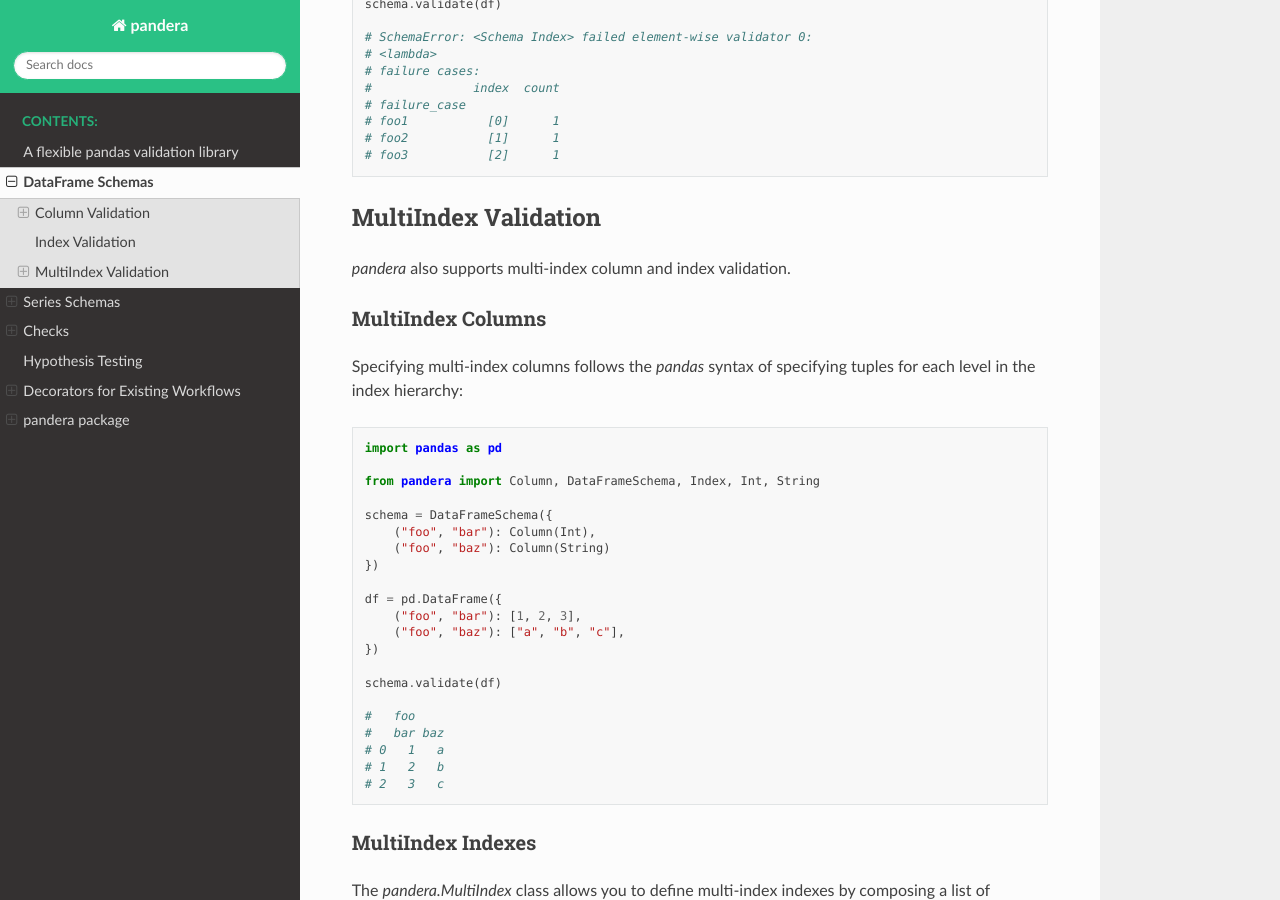
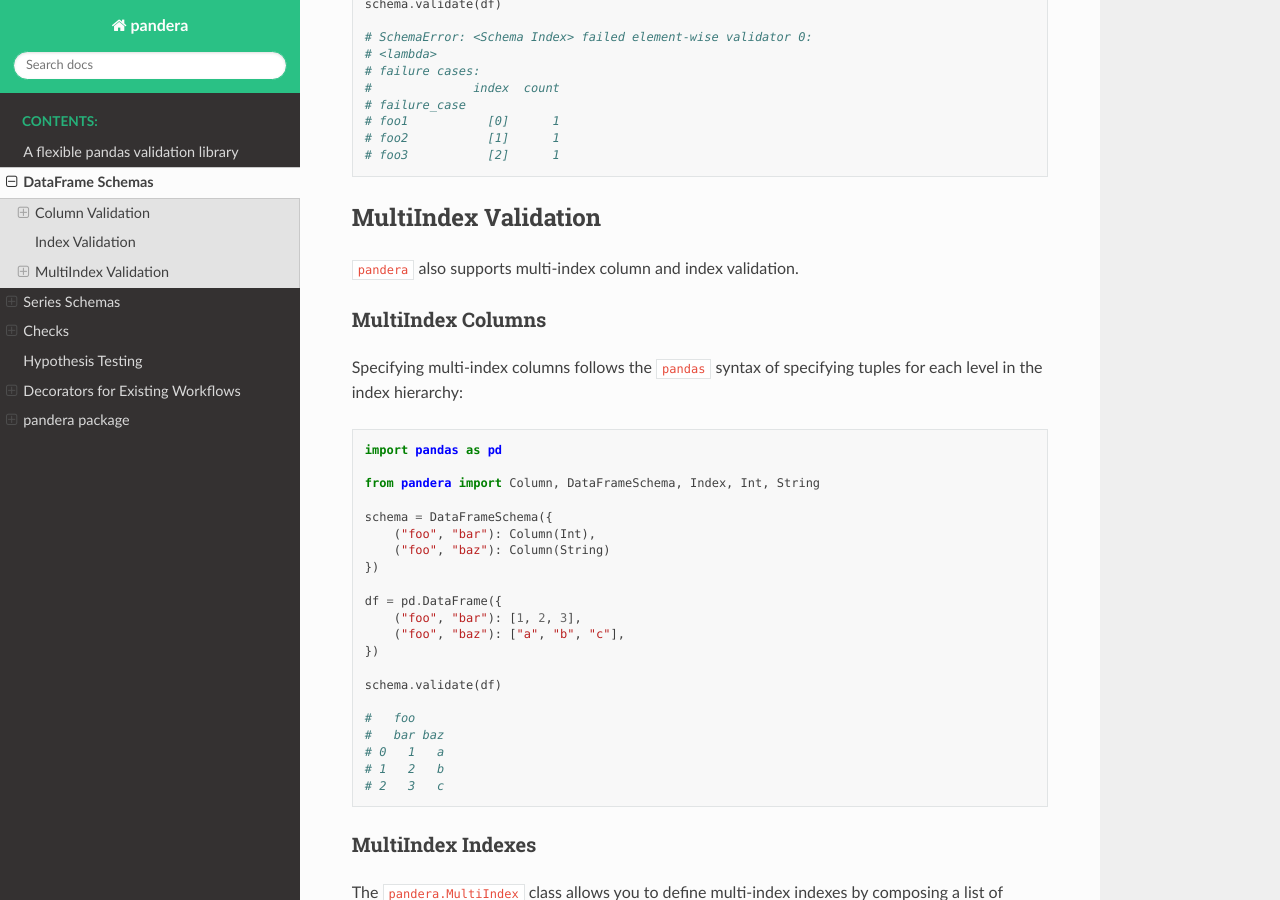
Before and after one commit to unionai-oss/pandera, a Sphinx documentation site: the page built from docs/source/dataframe_schemas.rst, in a window 1280 px wide and 900 px high, scrolled down 3858 px. Built offline with Sphinx 7.4.7 and the Read the Docs theme 2.0.0, drawn with Linux system fonts in a browser that asks for light colours.

```diff
--- a/docs/source/dataframe_schemas.rst
+++ b/docs/source/dataframe_schemas.rst
@@ -248,13 +248,13 @@ You can also specify an ``Index`` in the ``DataFrameSchema``.
 MultiIndex Validation
 ---------------------
 
-`pandera` also supports multi-index column and index validation.
+``pandera`` also supports multi-index column and index validation.
 
 
 MultiIndex Columns
 ~~~~~~~~~~~~~~~~~~
 
-Specifying multi-index columns follows the `pandas` syntax of specifying tuples
+Specifying multi-index columns follows the ``pandas`` syntax of specifying tuples
 for each level in the index hierarchy:
 
 .. code:: python
@@ -285,8 +285,8 @@ for each level in the index hierarchy:
 MultiIndex Indexes
 ~~~~~~~~~~~~~~~~~~
 
-The `pandera.MultiIndex` class allows you to define multi-index indexes by
-composing a list of `pandera.Index` objects.
+The ``pandera.MultiIndex`` class allows you to define multi-index indexes by
+composing a list of ``pandera.Index`` objects.
 
 .. code:: python
 
```
